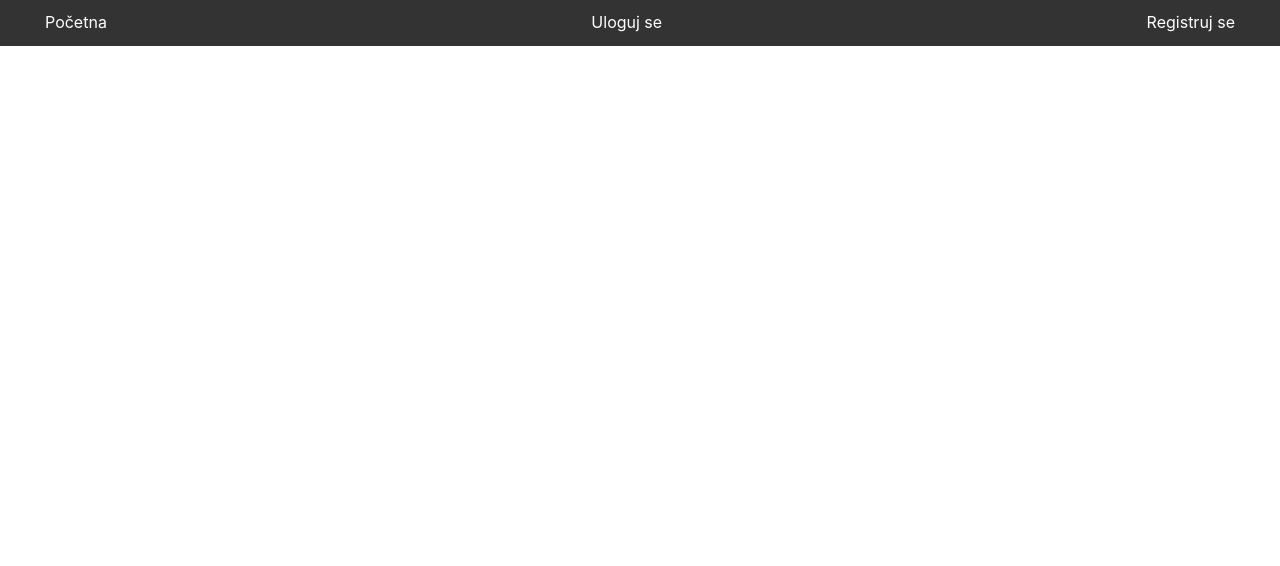
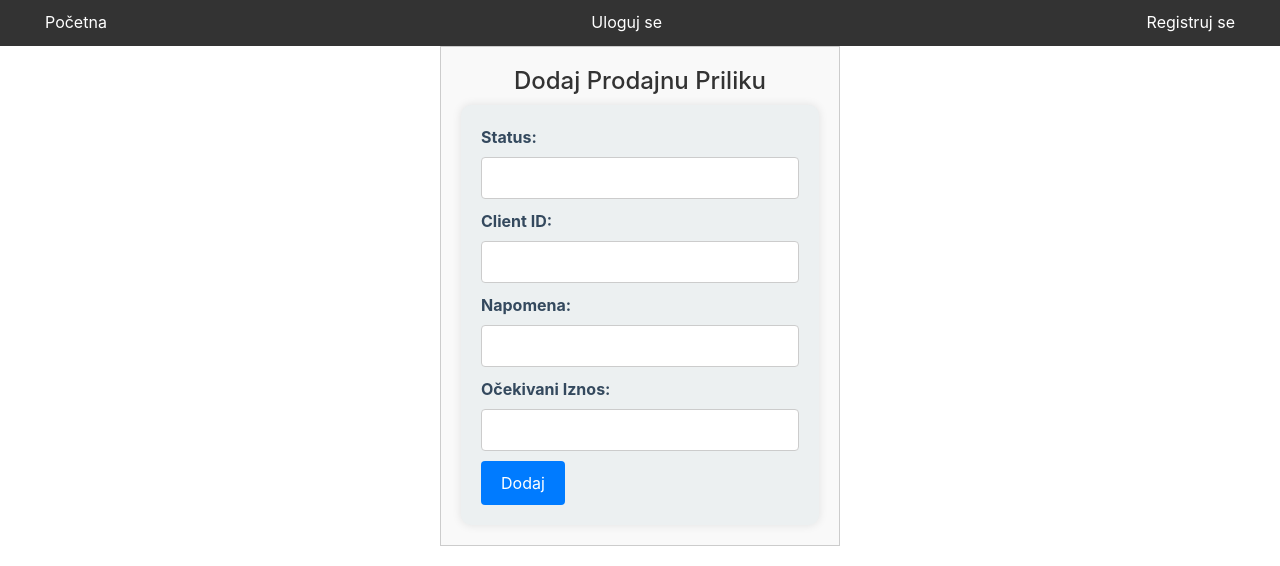
Before and after one commit to strastveno/crm, a React (Create React App) app: page /dodajPP in a window 1280 px wide. Shown: the top 566 px of the page. Built offline with nearby package versions, Linux system fonts and the light colour scheme; no server answers.

Commit message:
Mogucnost za dodavanje prodajnih prilika

```diff
--- a/src/App.css
+++ b/src/App.css
@@ -444,3 +444,44 @@ h2 {
   font-size: 18px;
   color: #333;
 }
+
+.dodaj-pp-container {
+  max-width: 400px;
+  margin: 0 auto;
+  padding: 20px;
+  border: 1px solid #ccc;
+  background-color: #f9f9f9;
+}
+
+.dodaj-pp-container h2 {
+  margin-bottom: 10px;
+}
+
+.dodaj-pp-container div {
+  margin-bottom: 10px;
+}
+
+.dodaj-pp-container label {
+  display: block;
+  font-weight: bold;
+}
+
+.dodaj-pp-container input {
+  width: 100%;
+  padding: 8px;
+  border: 1px solid #ccc;
+  border-radius: 4px;
+}
+
+.dodaj-pp-container button {
+  padding: 10px 20px;
+  background-color: #007bff;
+  color: #fff;
+  border: none;
+  border-radius: 4px;
+  cursor: pointer;
+}
+
+.dodaj-pp-container button:hover {
+  background-color: #0056b3;
+}
--- a/src/App.js
+++ b/src/App.js
@@ -14,6 +14,7 @@ import Admin from './Admin';
 import DodajTask from './DodajTask';
 import ProdajnaPrilika from './ProdajnaPrilika';
 import Azuriraj from './Azuriraj';
+import DodajPP from './DodajPP';
 
 function App() {
   const [token,setToken]=useState(null);
@@ -105,6 +106,7 @@ function App() {
                     <Route path="/klijenti" element={ <Klijenti klijenti={klijenti} setKlijenti={setKlijenti}/>}> </Route>
                     <Route path="/tasks" element={ <Tasks tasks={tasks} setTasks={setTasks} />}> </Route>
 
+                    <Route path="/dodajPP" element={ <DodajPP   setProdajnePrilike={setProdajnePrilike} prodajnePrilike={prodajnePrilike}/>}></Route>
 
                     <Route path="/dodaj" element={ <Dodaj setKlijenti={setKlijenti}/>}></Route>
 
--- /dev/null
+++ b/src/DodajPP.jsx
@@ -0,0 +1,88 @@
+import React, { useState } from 'react';
+import axios from 'axios';
+
+function DodajPP({prodajnePrilike, setProdajnePrilike}) {
+    const [formData, setFormData] = useState({
+        status: '',
+        client_id: '',
+        prodavac_id: sessionStorage.getItem('id'),
+        napomena: '',
+        ocekivaniIznos: ''
+    });
+
+    const handleInputChange = (e) => {
+        const { name, value } = e.target;
+        setFormData({
+            ...formData,
+            [name]: value
+        });
+    };
+
+    const handleSubmit = (e) => {
+        e.preventDefault();
+
+        const authToken = sessionStorage.getItem('auth_token');
+        axios.post('http://127.0.0.1:8000/api/prodajne-prilike', formData, {
+            headers: {
+                'Authorization': `Bearer ${authToken}`
+            }
+        })
+        .then(response => {
+            alert('Uspesno dodato', response.data);
+            setProdajnePrilike([...prodajnePrilike, response.data]);
+        })
+        .catch(error => {
+            alert('Greška prilikom dodavanja', error);
+        });
+    };
+
+    return (
+        <div className="dodaj-pp-container">
+            <h2>Dodaj Prodajnu Priliku</h2>
+            <form onSubmit={handleSubmit}>
+                <div>
+                    <label>Status:</label>
+                    <input
+                        type="text"
+                        name="status"
+                        value={formData.status}
+                        onChange={handleInputChange}
+                        required
+                    />
+                </div>
+                <div>
+                    <label>Client ID:</label>
+                    <input
+                        type="text"
+                        name="client_id"
+                        value={formData.client_id}
+                        onChange={handleInputChange}
+                        required
+                    />
+                </div>
+                <div>
+                    <label>Napomena:</label>
+                    <input
+                        type="text"
+                        name="napomena"
+                        value={formData.napomena}
+                        onChange={handleInputChange}
+                    />
+                </div>
+                <div>
+                    <label>Očekivani Iznos:</label>
+                    <input
+                        type="number"
+                        name="ocekivaniIznos"
+                        value={formData.ocekivaniIznos}
+                        onChange={handleInputChange}
+                        required
+                    />
+                </div>
+                <button type="submit">Dodaj</button>
+            </form>
+        </div>
+    );
+}
+
+export default DodajPP;
--- a/src/ProdajnaPrilika.jsx
+++ b/src/ProdajnaPrilika.jsx
@@ -1,10 +1,10 @@
 import React, { useState, useEffect } from 'react';
 import axios from 'axios';
-
+import { useNavigate } from 'react-router-dom';
 function ProdajnaPrilika({ prilike }) {
     const [filteredPrilike, setFilteredPrilike] = useState([]);
     const [conversionRates, setConversionRates] = useState({});
-
+    const navigate = useNavigate();
     useEffect(() => {
 
         axios.get('https://api.exchangerate-api.com/v4/latest/USD')
@@ -21,9 +21,12 @@ function ProdajnaPrilika({ prilike }) {
         const filtriranePrilike = prilike.filter(prilika => prilika.prodavac_id === Number(prodavacId));
         setFilteredPrilike(filtriranePrilike);
     }, [prilike]);
-
+    const handleDodajClick = () => {
+        navigate('/dodajPP'); // Navigacija na /dodaj
+    };
     return (
         <div className="prodajna-prilika-container">
+             <button onClick={handleDodajClick}>Dodaj</button> {/* Dodano dugme */}
             <table>
                 <thead>
                     <tr>
--- a/src/Tasks.jsx
+++ b/src/Tasks.jsx
@@ -20,10 +20,7 @@ function Tasks({ tasks, setTasks }) {
       {
         label: 'Rok',
         field: 'due_date'
-      },
-      {
-        label: 'Završeno',
-        field: 'completed'
+
       }
     ];
 
@@ -33,8 +30,7 @@ function Tasks({ tasks, setTasks }) {
 
     const rows = filteredTasks.map(task => {
       return {
-        ...task,
-        completed: <input type="checkbox" onChange={() => handleCompletion(task.id)} />
+        ...task
       };
     });
 
```
